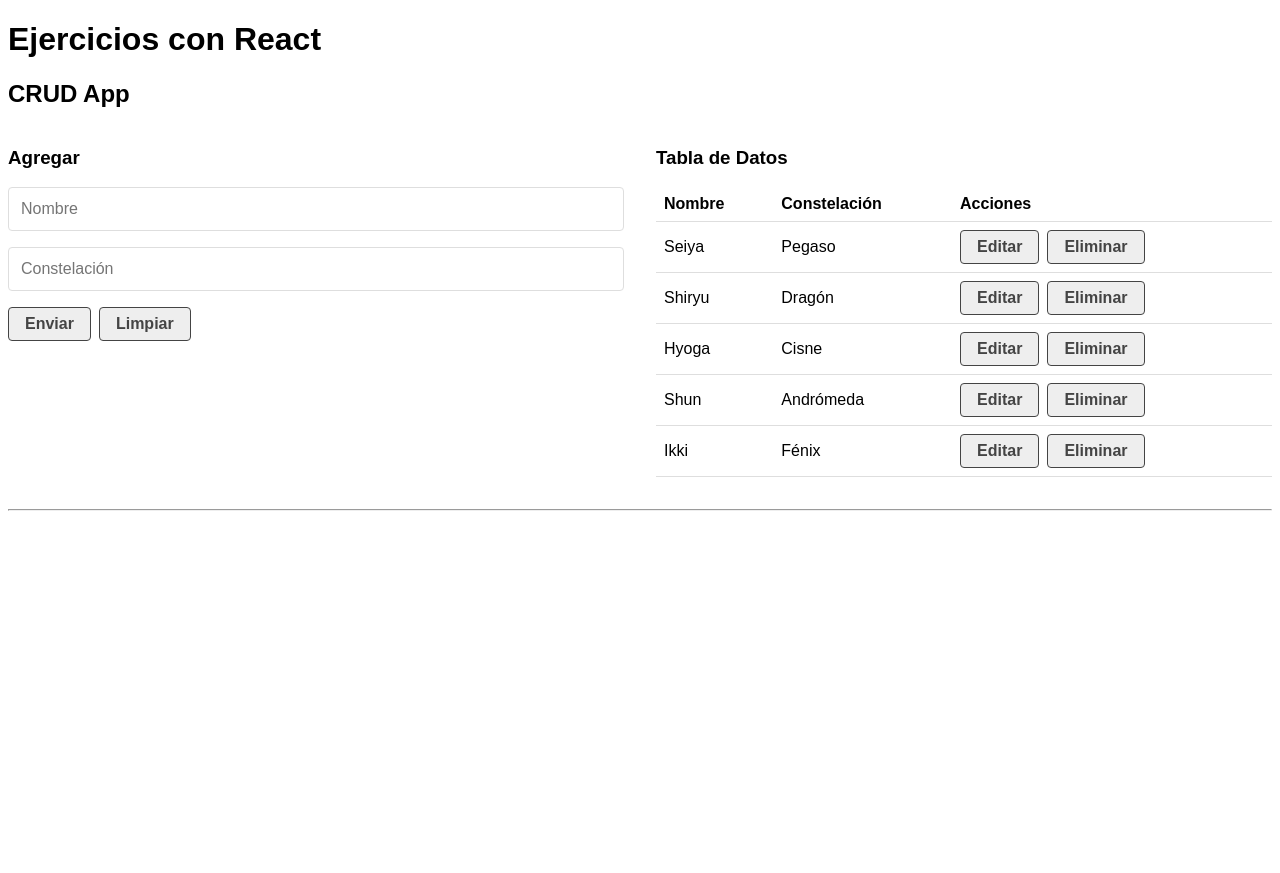
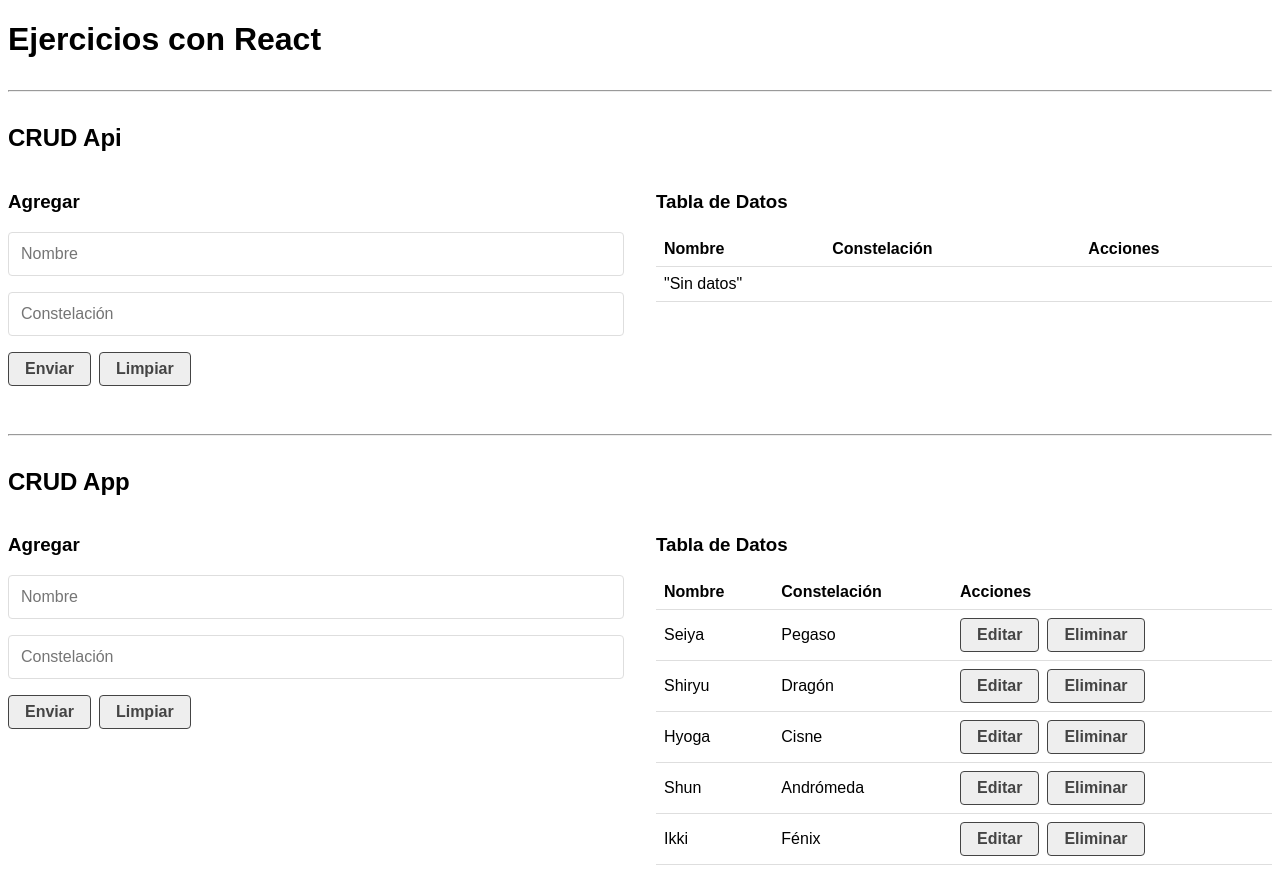
Before and after one commit to mwisky/02-react-ejercicios, a React (Create React App) app: page / in a window 1280 px wide. Before the commit the page ends 800 px from the top, so only its background shows below. Built offline with nearby package versions, Linux system fonts and the light colour scheme.

Commit message:
Guardando cambios video 32

```diff
--- a/package.json
+++ b/package.json
@@ -6,6 +6,7 @@
     "@testing-library/jest-dom": "^5.16.1",
     "@testing-library/react": "^12.1.2",
     "@testing-library/user-event": "^13.5.0",
+    "json-server": "^0.17.0",
     "react": "^17.0.2",
     "react-dom": "^17.0.2",
     "react-scripts": "5.0.0",
@@ -15,7 +16,8 @@
     "start": "react-scripts start",
     "build": "react-scripts build",
     "test": "react-scripts test",
-    "eject": "react-scripts eject"
+    "eject": "react-scripts eject",
+    "fake-api": "json-server --watch src/api/db.json --port 5000"
   },
   "eslintConfig": {
     "extends": [
--- a/src/App.js
+++ b/src/App.js
@@ -1,12 +1,15 @@
 import React from 'react';
+import CrudApi from './components/CrudApi';
 import CrudApp from "./components/CrudApp";
 
 function App() {
   return (
     <>
       <h1>Ejercicios con React</h1>
+      <hr/>
+      <CrudApi/>
+      <hr/>
       <CrudApp/>
-      <hr/>
     </>
   );
 }
--- /dev/null
+++ b/src/api/db.json
@@ -0,0 +1,29 @@
+{
+    "santos": [
+        {
+            "id": 1,
+            "name": "Seiya",
+            "constellation": "Pegaso"
+        },
+        {
+            "id": 2,
+            "name": "Shiryu",
+            "constellation": "Dragón"
+        },
+        {
+            "id": 3,
+            "name": "Hyoga",
+            "constellation": "Cisne"
+        },
+        {
+            "id": 4,
+            "name": "Shun",
+            "constellation": "Andrómeda"
+        },
+        {
+            "id": 5,
+            "name": "Ikki",
+            "constellation": "Fénix"
+        }
+    ]
+}
--- /dev/null
+++ b/src/components/CrudApi.js
@@ -0,0 +1,51 @@
+import React, { useState } from 'react';
+import CrudForm from './CrudForm'
+import CrudTable from './CrudTable'
+
+const CrudApi = () => {
+    const [db, setDb] = useState([])
+    const [dataToEdit, setDataToEdit] = useState(null)
+
+    const createData = (data) => {
+        data.id = Date.now()
+        //console.log(data)
+        setDb([...db, data])
+    }
+
+    const updateData = (data) => {
+        let newData = db.map(el => el.id === data.id ? data : el)
+        setDb(newData)
+    }
+
+    const deleteData = (id) => {
+        let isDelete = window.confirm(`¿Estás seguro de eliminar el registro con el id '${id}'`)
+
+        if (isDelete) {
+            let newData = db.filter((el) => el.id !== id)
+            setDb(newData)
+        } else {
+            return
+        }
+    }
+
+    return (
+        <div>
+            <h2>CRUD Api</h2>
+            <article className='grid-1-2'>
+                <CrudForm
+                    createData={createData}
+                    updateData={updateData}
+                    dataToEdit={dataToEdit}
+                    setDataToEdit={setDataToEdit}
+                />
+                <CrudTable
+                    data={db}
+                    setDataToEdit={setDataToEdit}
+                    deleteData={deleteData}
+                />
+            </article>
+        </div>
+    )
+}
+
+export default CrudApi
```
Also changed, not shown: 1 other file (tests, documents, lock files or other folders).
